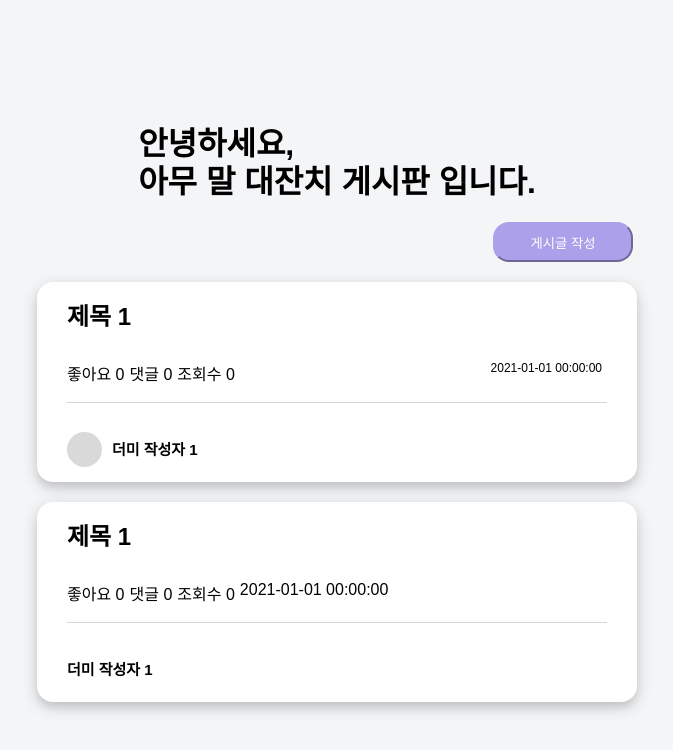
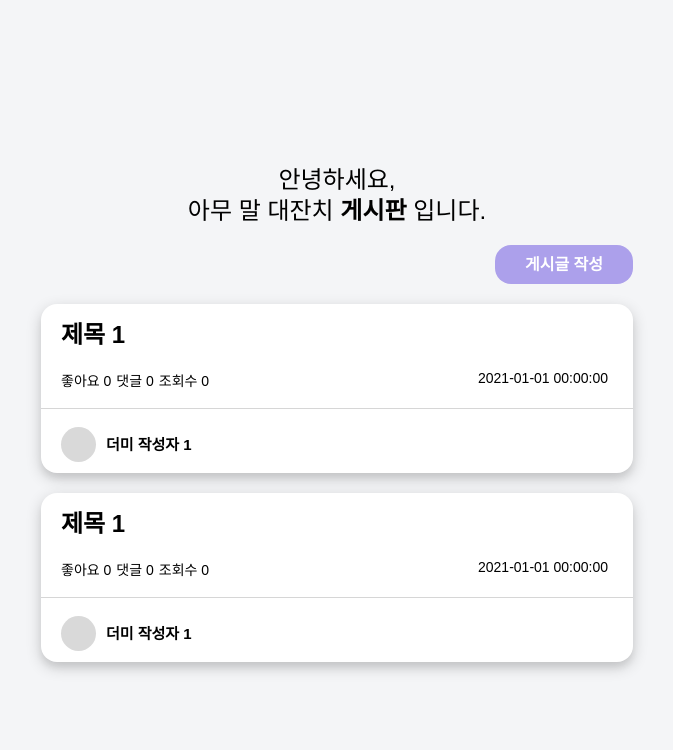
Before and after one commit to 100-hours-a-week/2-mason-park-community-fe, a plain HTML site: page post/postList.html in a window 1280 px wide. Shown: the whole page, without its empty margins (311-984 px from the left). Drawn offline with Linux system fonts and the light colour scheme; a web font is replaced by a local one.

Commit message:
refactor : 게시글 목록 피그마 디자인 반영

```diff
--- a/common/index.css
+++ b/common/index.css
@@ -33,8 +33,6 @@ hr {
     border : 0px;
     border-top: 1px solid black;
     opacity: 0.16;
-
-    margin-bottom: 20px;
 }
 
 /* h */
@@ -42,6 +40,13 @@ h1 {
     font-weight: 700;
     font-size: 32px;
     line-height: 38px;
+}
+
+.h2-title {
+    font-weight: 400;
+    font-size: 24px;
+    text-align: center;
+    line-height: 31px;
 }
 
 /* span */
--- a/post/postList.css
+++ b/post/postList.css
@@ -3,9 +3,9 @@
     flex-direction: column;
 }
 
-#post-write-btn {
-    width: 140px;
-    height: 40px;
+.confirm-btn {
+    width: 138px;
+    height: 39px;
 
     color: white;
     background-color: #aca0eb;
@@ -13,26 +13,37 @@
 
     border-radius: 16px;
     margin-bottom: 10px;
+    font-size: 16px;
+    font-weight: 700;
+    line-height: 39px;
+    cursor: pointer;
 
     align-self: flex-end;
 }
 
 .post-container {
-    width: 540px;
-    height: 170px;
+    width: 592px;
+    height: 169px;
 
     display: flex;
     flex-direction: column;
 
-    justify-content: space-between;
+    justify-content: center;
 
     background-color: white;
 
     border-radius: 16px;
     box-shadow: 0 5px 15px rgba(0,0,0,0.19), 0 6px 6px rgba(0,0,0,0.05);
 
-    padding: 15px 30px;
+    box-sizing: border-box;
     margin: 10px 0;
+}
+
+.post-container-wrap {
+    display: flex;
+    flex-direction: column;
+
+    padding: 10px 20px;
 }
 
 .post-title {
@@ -48,6 +59,7 @@
 
 .post-meta-item {
     margin-right: 5px;
+    font-size: 14px;
 }
 
 .span-time {
--- a/post/postList.html
+++ b/post/postList.html
@@ -11,14 +11,15 @@
 </head>
 <body id="root">
     <main>
-        <h1>
+        <h2 class="h2-title">
             안녕하세요, </br> 아무 말 대잔치 <b>게시판</b> 입니다.
-        </h1>
-        <button id="post-write-btn">
+        </h2>
+        <div id="post-write-btn" class="confirm-btn">
             게시글 작성
-        </button>
+        </div>
         <section class="post-list-container">
             <article class="post-container">
+                <div class="post-container-wrap">
                     <span class="post-title">제목 1</span>
                     <div class="post-meta-container">
                         <span class="post-meta-item">좋아요 0</span>
@@ -26,7 +27,9 @@
                         <span class="post-meta-item">조회수 0</span>
                         <span class="post-meta-item span-time">2021-01-01 00:00:00</span>
                     </div>
+                </div>
                 <hr/>
+                <div class="post-container-wrap">
                     <div class="user-profile-container">
                         <div class="user-profile-img">
 
@@ -35,23 +38,28 @@
                         더미 작성자 1
                     </span>
                     </div>
+                </div>
             </article>
             <article class="post-container">
+                <div class="post-container-wrap">
                     <span class="post-title">제목 1</span>
                     <div class="post-meta-container">
                         <span class="post-meta-item">좋아요 0</span>
                         <span class="post-meta-item">댓글 0</span>
                         <span class="post-meta-item">조회수 0</span>
-                    <span class="post-meta-item post-meta-item-last">2021-01-01 00:00:00</span>
+                        <span class="post-meta-item span-time">2021-01-01 00:00:00</span>
+                    </div>
                 </div>
                 <hr/>
-                <div class="post-writer-container">
-                    <div class="post-writer-img">
+                <div class="post-container-wrap">
+                    <div class="user-profile-container">
+                        <div class="user-profile-img">
 
                         </div>
-                    <span class="post-writer-nickname">
+                        <span class="user-profile-nickname">
                         더미 작성자 1
                     </span>
+                    </div>
                 </div>
             </article>
         </section>
```
Lines whose indentation alone changed are shown as unchanged.
